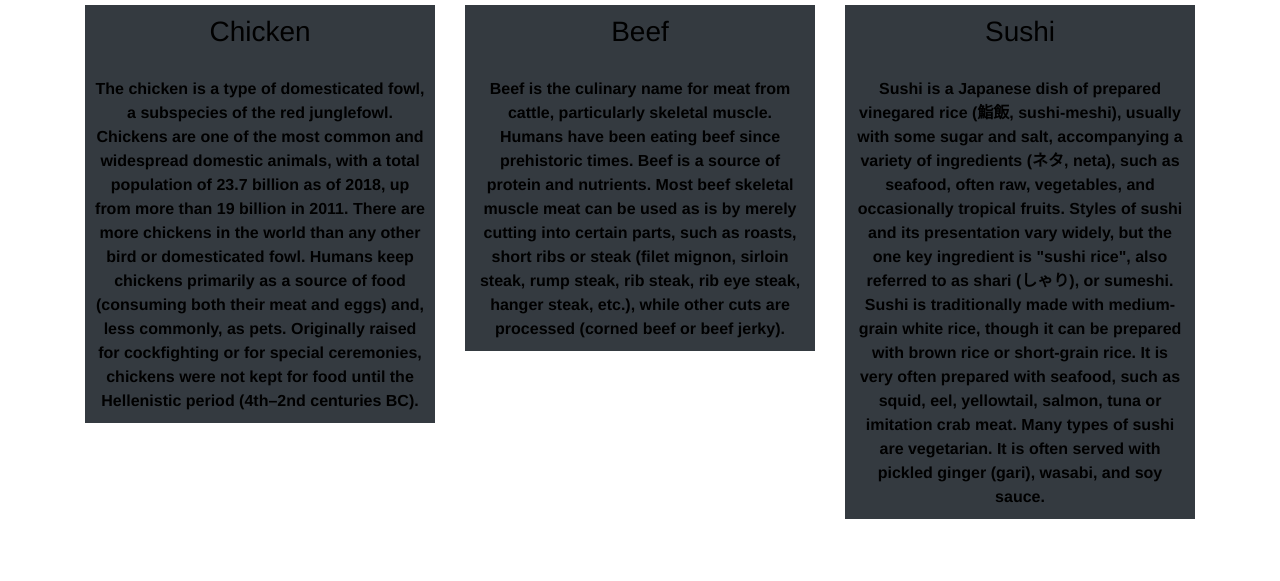
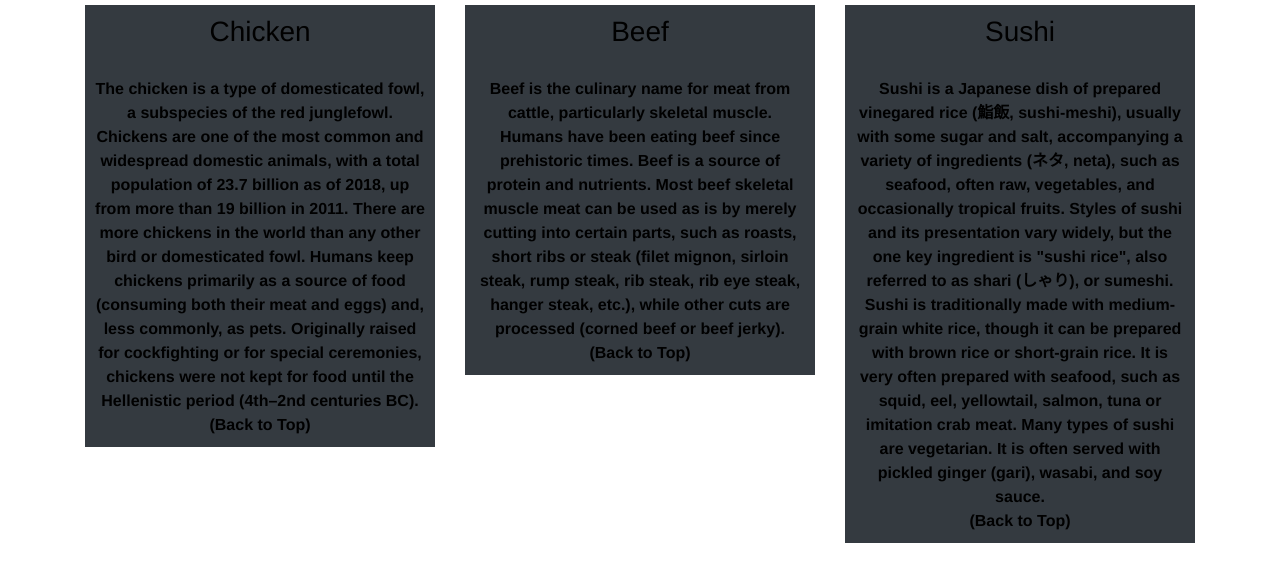
Before and after one commit to JenaW/Coursera-Mod-3, a plain HTML site: page index.html in a window 1280 px wide. Shown: the part 169-750 px from the top of the page. Drawn offline with nearby package versions, Linux system fonts and the light colour scheme.

Commit message:
Update index.html

```diff
--- a/index.html
+++ b/index.html
@@ -13,7 +13,7 @@
 
   </head>
 
-  <body>
+  <body id="top">
     <nav class="navbar navbar-expand-lg navbar-light bg-light bg-dark">
   <a class="navbar-brand" href="#">Food, LLC.</a>
 
@@ -48,20 +48,23 @@
         <div class="col-lg-4 col-md-6 col-sm-12">
             <section class="setion1">
                 <h3>Chicken</h3>
-                <p>The chicken is a type of domesticated fowl, a subspecies of the red junglefowl. Chickens are one of the most common and widespread domestic animals, with a total population of 23.7 billion as of 2018, up from more than 19 billion in 2011. There are more chickens in the world than any other bird or domesticated fowl. Humans keep chickens primarily as a source of food (consuming both their meat and eggs) and, less commonly, as pets. Originally raised for cockfighting or for special ceremonies, chickens were not kept for food until the Hellenistic period (4th–2nd centuries BC).</p>
+                <p>The chicken is a type of domesticated fowl, a subspecies of the red junglefowl. Chickens are one of the most common and widespread domestic animals, with a total population of 23.7 billion as of 2018, up from more than 19 billion in 2011. There are more chickens in the world than any other bird or domesticated fowl. Humans keep chickens primarily as a source of food (consuming both their meat and eggs) and, less commonly, as pets. Originally raised for cockfighting or for special ceremonies, chickens were not kept for food until the Hellenistic period (4th–2nd centuries BC).<br>
+                        <a href="#top">(Back to Top)</a></p>
             </section>
                 </div>
                 <div class="col-lg-4 col-md-6 col-sm-12">
                     <section>
                         <h3>Beef</h3>
                         <p>Beef is the culinary name for meat from cattle, particularly skeletal muscle. Humans have been eating beef since prehistoric times. Beef is a source of protein and nutrients.
-                        Most beef skeletal muscle meat can be used as is by merely cutting into certain parts, such as roasts, short ribs or steak (filet mignon, sirloin steak, rump steak, rib steak, rib eye steak, hanger steak, etc.), while other cuts are processed (corned beef or beef jerky). </p>
+                        Most beef skeletal muscle meat can be used as is by merely cutting into certain parts, such as roasts, short ribs or steak (filet mignon, sirloin steak, rump steak, rib steak, rib eye steak, hanger steak, etc.), while other cuts are processed (corned beef or beef jerky). <br>
+                        <a href="#top">(Back to Top)</a> </p>
                     </section>
                 </div>
                 <div class="col-lg-4 col-md-12 col-sm-12">
                     <section>
                         <h3>Sushi</h3>
-                        <p>Sushi is a Japanese dish of prepared vinegared rice (鮨飯, sushi-meshi), usually with some sugar and salt, accompanying a variety of ingredients (ネタ, neta), such as seafood, often raw, vegetables, and occasionally tropical fruits. Styles of sushi and its presentation vary widely, but the one key ingredient is "sushi rice", also referred to as shari (しゃり), or sumeshi. Sushi is traditionally made with medium-grain white rice, though it can be prepared with brown rice or short-grain rice. It is very often prepared with seafood, such as squid, eel, yellowtail, salmon, tuna or imitation crab meat. Many types of sushi are vegetarian. It is often served with pickled ginger (gari), wasabi, and soy sauce. </p>
+                        <p>Sushi is a Japanese dish of prepared vinegared rice (鮨飯, sushi-meshi), usually with some sugar and salt, accompanying a variety of ingredients (ネタ, neta), such as seafood, often raw, vegetables, and occasionally tropical fruits. Styles of sushi and its presentation vary widely, but the one key ingredient is "sushi rice", also referred to as shari (しゃり), or sumeshi. Sushi is traditionally made with medium-grain white rice, though it can be prepared with brown rice or short-grain rice. It is very often prepared with seafood, such as squid, eel, yellowtail, salmon, tuna or imitation crab meat. Many types of sushi are vegetarian. It is often served with pickled ginger (gari), wasabi, and soy sauce.<br>
+                        <a href="#top">(Back to Top)</a> </p>
                     </section>
       </div>
     </div> <!-- /container -->
```
